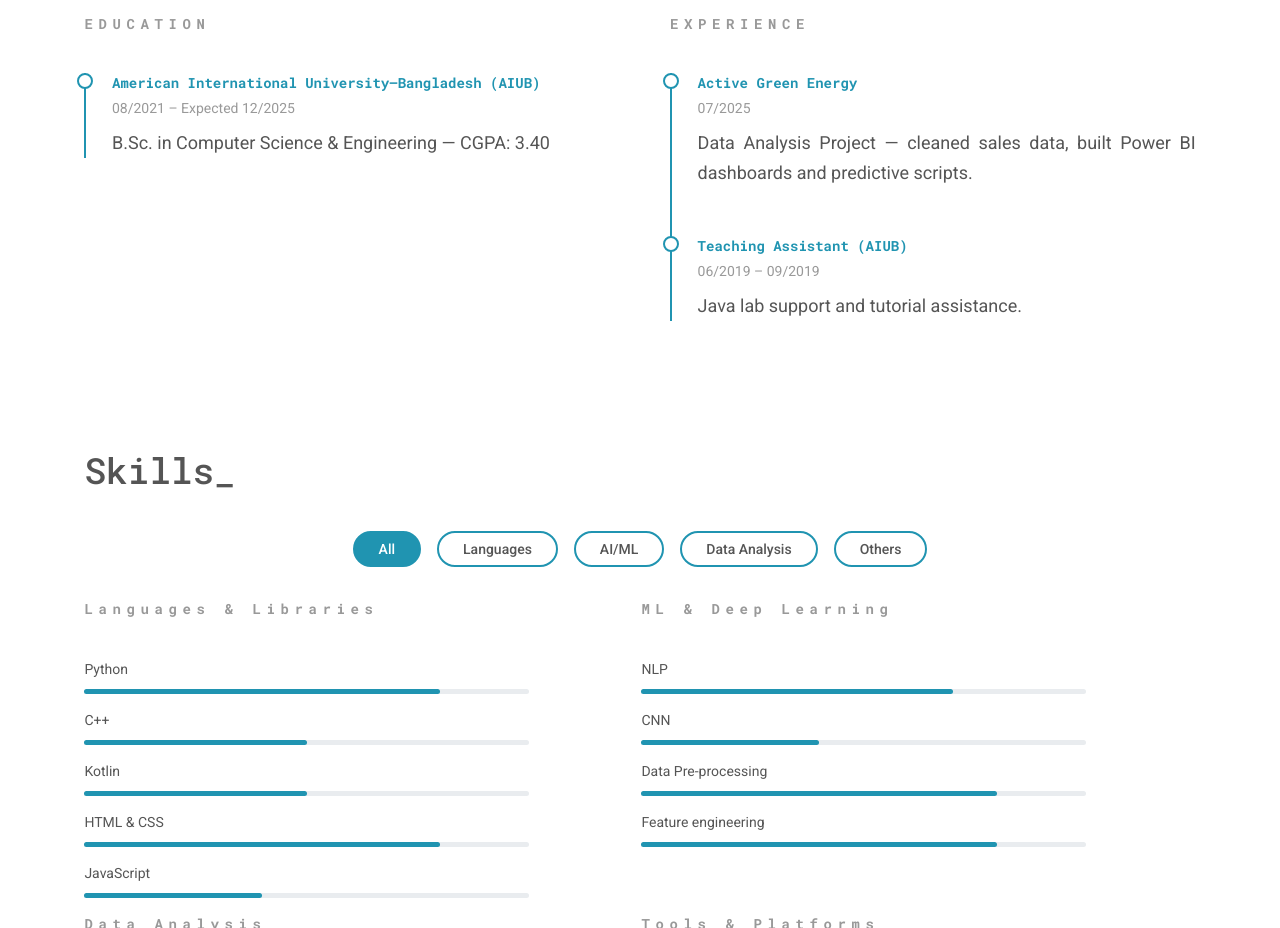
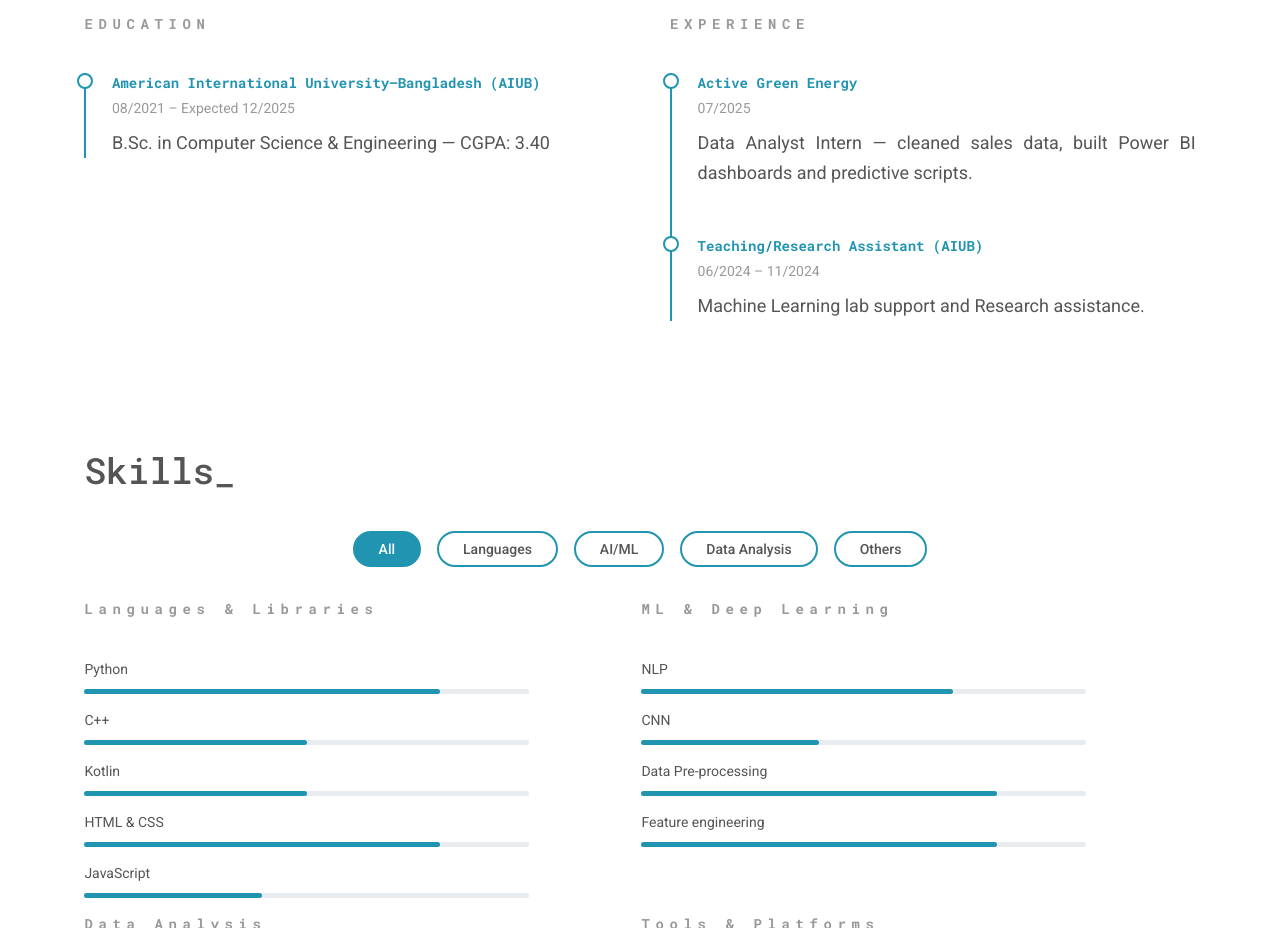
Before and after one commit to hossainGit/myPortfolio, a plain HTML site: page index.html in a window 1280 px wide. Shown: the part 1000-1928 px from the top of the page. Drawn offline with nearby package versions, Linux system fonts and the light colour scheme.

Commit message:
Resume edit

```diff
--- a/index.html
+++ b/index.html
@@ -111,13 +111,13 @@
             <div class="resume__item">
               <h3 class="resume__subtitle text-sm">Active Green Energy</h3>
               <p class="resume__date text-sm">07/2025</p>
-              <p class="resume__description text-lg">Data Analysis Project — cleaned sales data, built Power BI dashboards and predictive scripts.</p>
+              <p class="resume__description text-lg">Data Analyst Intern — cleaned sales data, built Power BI dashboards and predictive scripts.</p>
             </div>
 
             <div class="resume__item">
-              <h3 class="resume__subtitle text-sm">Teaching Assistant (AIUB)</h3>
-              <p class="resume__date text-sm">06/2019 – 09/2019</p>
-              <p class="resume__description text-lg">Java lab support and tutorial assistance.</p>
+              <h3 class="resume__subtitle text-sm">Teaching/Research Assistant (AIUB)</h3>
+              <p class="resume__date text-sm">06/2024 – 11/2024</p>
+              <p class="resume__description text-lg">Machine Learning lab support and Research assistance.</p>
             </div>
           </div>
         </div>
```
